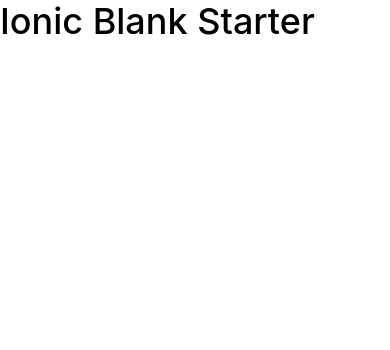
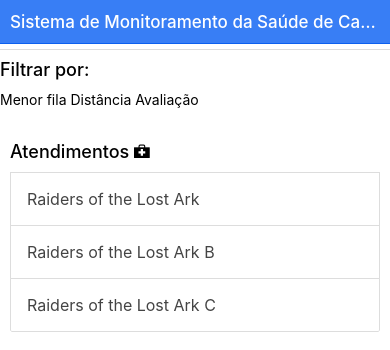
Before and after one commit to HackathonIMA/Equipe2d, a website: page www/index.html in a window 390 px wide. Drawn offline with Linux system fonts and the light colour scheme; some packages are replaced by stand-ins of ours; files that its build step writes are made by us from their sources; files whose address does not match are found by name.

Commit message:
Pagina index

```diff
--- a/www/index.html
+++ b/www/index.html
@@ -1,37 +1,59 @@
 <!DOCTYPE html>
-<html>
+<html ng-app="starter">
   <head>
     <meta charset="utf-8">
     <meta name="viewport" content="initial-scale=1, maximum-scale=1, user-scalable=no, width=device-width">
-    <title></title>
-
+    <title>Sistema de Monitoramento da Saúde de Campinas</title>
     <link href="lib/ionic/css/ionic.css" rel="stylesheet">
     <link href="css/style.css" rel="stylesheet">
-
-    <!-- IF using Sass (run gulp sass first), then uncomment below and remove the CSS includes above
-    <link href="css/ionic.app.css" rel="stylesheet">
-    -->
-
-    <!-- ionic/angularjs js -->
     <script src="lib/ionic/js/ionic.bundle.js"></script>
-
-    <!-- cordova script (this will be a 404 during development) -->
     <script src="cordova.js"></script>
-
-    <!-- your app's js -->
     <script src="js/app.js"></script>
   </head>
-  <body ng-app="starter">
+   <body>
+     <ion-pane>
+      <ion-header-bar class="bar bar-header bar-positive">
+        <h1 class="title">Sistema de Monitoramento da Saúde de Campinas</h1>
+      </ion-header-bar>
+      <!-- BEGIN -->
+      <ion-content>
+       <div class="list">
+            <label class="item item-input item-select">
+              <div class="input-label">Região</div>
+            <select>
+              <option>Norte</option>
+              <option selected>Sul</option>
+              <option>Sudeste</option>
+              <option>Leste</option>
+              <option>Oeste</option>
+            </select>
+          </label>
+          <h4 class="title">Filtrar por:</h4>
+        <ion-list>
+          <ion-radio ng-model="choice" ng-value="fila">Menor fila</ion-radio>
+          <ion-radio ng-model="choice" ng-value="distancia">Distância</ion-radio>
+          <ion-radio ng-model="choice" ng-value="avaliacao">Avaliação</ion-radio>
+        </ion-list>
+          <div class="list list-inset">
+            <h4 class="title">Atendimentos <i class="ion-medkit"></i></h4>
+          <!--<div class="item" ng-repeat="dado in dados">
+              {{dados}}
+              Raiders of the Lost Ark
+            </div>-->
+            <div class="item" href="#/getInformations">Raiders of the Lost Ark</div>
+            <div class="item">Raiders of the Lost Ark B</div>
+            <div class="item">Raiders of the Lost Ark C</div>
+          </div>
+      </ion-content>
+      <!-- END -->
+    </ion-pane>
 
-    <ion-pane>
-      <ion-header-bar class="bar-stable">
-        <h1 class="title">Ionic Blank Starter</h1>
-      </ion-header-bar>
-      <ion-content>
-      </ion-content>
-    </ion-pane>
+</div>
+
     <script src="http://maps.google.com/maps/api/js?sensor=false&.js"></script>
     <script>
+    dados=['Balba', 'fdsfsd', 'sdfdsfsdfds'];
+
         // GlobalTech coordinates.
         whereIam = {
             lat: -22.8114338,
@@ -65,9 +87,9 @@
                     responseText += '\n';
                     responseText += 'duration -> ' + response.routes[0].legs[0].duration.text;
                     responseText += '\n';
-                    alert(responseText);
+                  //  alert(responseText);
                 } else {
-                    alert('Directions request failed due to ' + status);
+                    //alert('Directions request failed due to ' + status);
                 }
             });
         });
```
